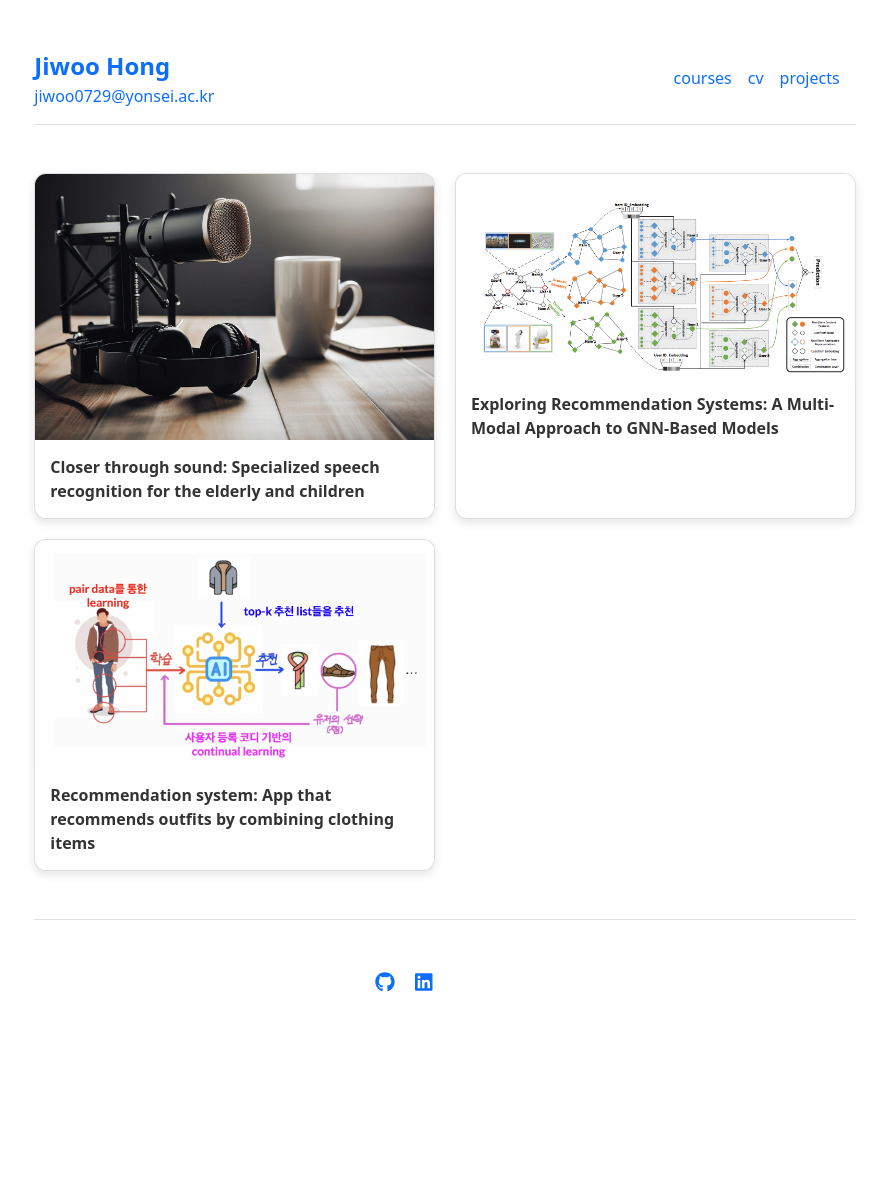
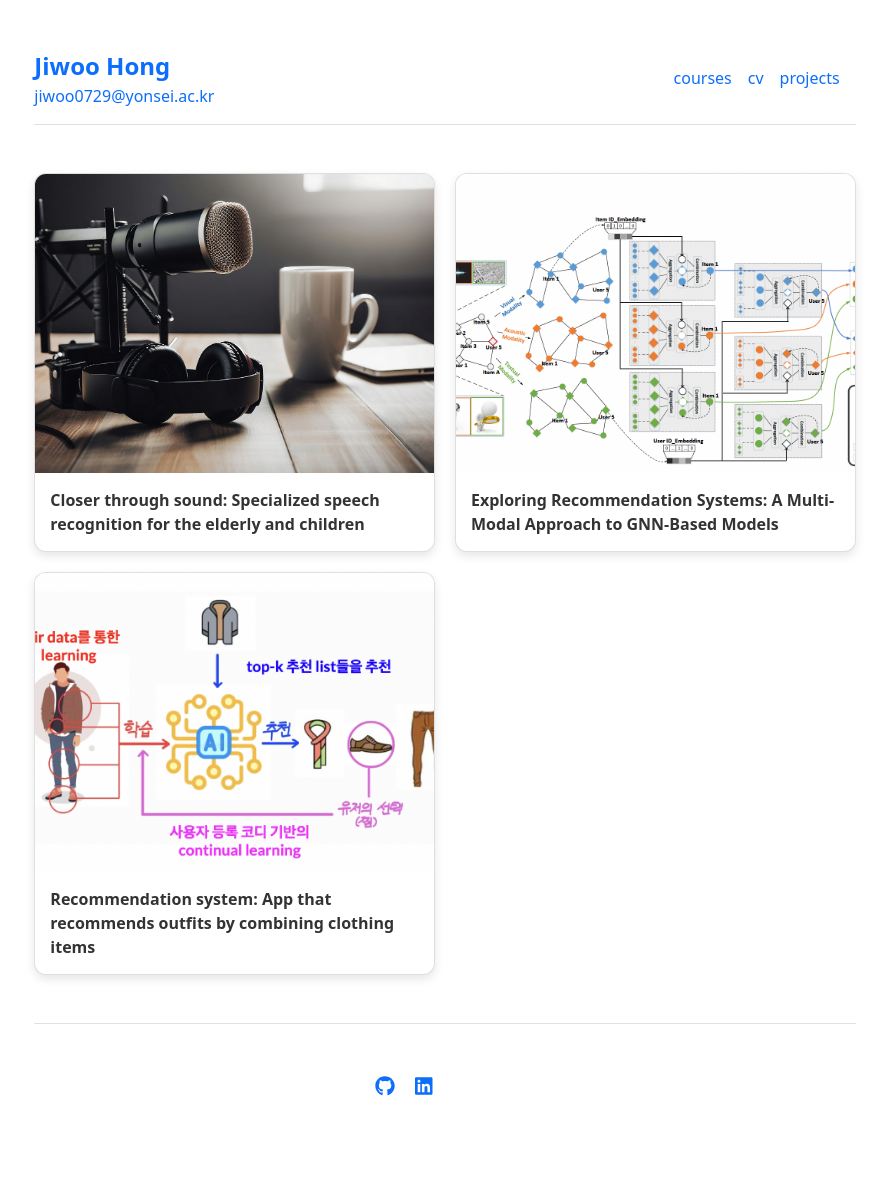
Before and after one commit to JiwooHong01/JiwooHong01.github.io, a Jekyll site: the page built from projects.md, in a window 1280 px wide. Shown: the whole page, without its empty margins (195-1082 px from the left). Built offline with Jekyll 4.4.1, drawn with Linux system fonts in a browser that asks for light colours; before the commit the page ends 1094 px from its top, so only the background shows below that.

Commit message:
Update projects.css

```diff
--- a/assets/css/projects.css
+++ b/assets/css/projects.css
@@ -14,6 +14,10 @@
   }
 
   .card {
+    display: flex;
+    flex-direction: column;
+
+    height: 100%;
     background: #fff;
     border-radius: 12px;
     overflow: hidden;
@@ -28,8 +32,10 @@
 
   .card img {
     width: 100%;
-    height: 180px;
+    height: auto;
+    aspect-ratio: 4 / 3;
     object-fit: cover;
+    flex-shrink: 0;
   }
 
   .card-text {
@@ -37,6 +43,7 @@
     font-size: 16px;
     font-weight: bold;
     color: #333;
+    flex-grow: 1;
   }
 
   /* Modal Styles */
```
